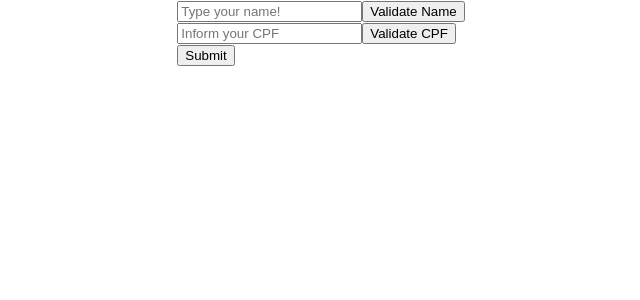
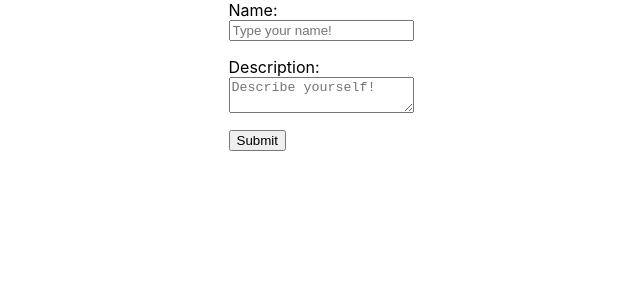
Before and after one commit to mdeamf/reactjs-forms, a React (Create React App) app: page / in a window 1280 px wide. Shown: the top 300 px of the page, without its empty margins (319-959 px from the left). Built offline with nearby package versions, Linux system fonts and the light colour scheme.

Commit message:
feat: experimenting with formik

```diff
--- a/src/App.js
+++ b/src/App.js
@@ -2,6 +2,7 @@ import './App.css';
 import { ControlledFunctionalForm } from './components/ControlledFunctionalForm';
 import { ControlledClassForm } from './components/ControlledClassForm';
 import { ReactHookForm } from './components/ReactHookForm';
+import { FormikForm } from './components/FormikForm';
 
 function App() {
   return (
@@ -10,7 +11,9 @@ function App() {
 
       {/* <ControlledClassForm /> */}
 
-      <ReactHookForm />
+      {/* <ReactHookForm /> */}
+
+      <FormikForm />
     </div>
   );
 }
--- /dev/null
+++ b/src/components/FormikForm.js
@@ -0,0 +1,91 @@
+import './Forms.css';
+import { useEffect } from 'react';
+import { useFormik } from 'formik';
+
+const LOG = '[FORMIK FORM]';
+
+export const FormikForm = () => {
+  useEffect(() => {
+    console.log(LOG, 'mounted');
+  }, []);
+
+  useEffect(() => {
+    console.log(LOG, 'updated', formik);
+  });
+
+  const validateFields = (values) => {
+    console.log(LOG, 'validating', values);
+
+    const errors = {};
+    if (!values.name) {
+      errors.name = 'Required';
+    }
+    if (values.description.length < 15) {
+      errors.description = 'Min. Length is 15';
+    }
+
+    console.log(LOG, 'errors', errors);
+    return errors;
+  };
+
+  const submitFields = (values, { setSubmitting }) => {
+    console.log(LOG, 'submitting', values);
+    setTimeout(() => {
+      alert(JSON.stringify(values, null, 2));
+      setSubmitting(false);
+    }, 400);
+  };
+
+  const formik = useFormik({
+    initialValues: {
+      name: '',
+      description: '',
+    },
+    validate: validateFields,
+    onSubmit: submitFields,
+  });
+
+  return (
+    <div>
+      <form onSubmit={formik.handleSubmit}>
+        <div className="form-group">
+          <label>
+            Name:
+            <input
+              id="name"
+              name="name"
+              type="text"
+              placeholder="Type your name!"
+              value={formik.values.name}
+              onChange={formik.handleChange}
+            />
+          </label>
+        </div>
+
+        <p>
+          {formik.errors.name ? formik.errors.name : null}
+        </p>
+
+        <div className="form-group">
+          <label>
+            Description:
+            <textarea
+              id="description"
+              name="description"
+              type="text"
+              placeholder="Describe yourself!"
+              value={formik.values.description}
+              onChange={formik.handleChange}
+            />
+          </label>
+        </div>
+
+        <p>
+          {formik.errors.description ? formik.errors.description : null}
+        </p>
+
+        <input type="submit" />
+      </form>
+    </div>
+  );
+};
```
